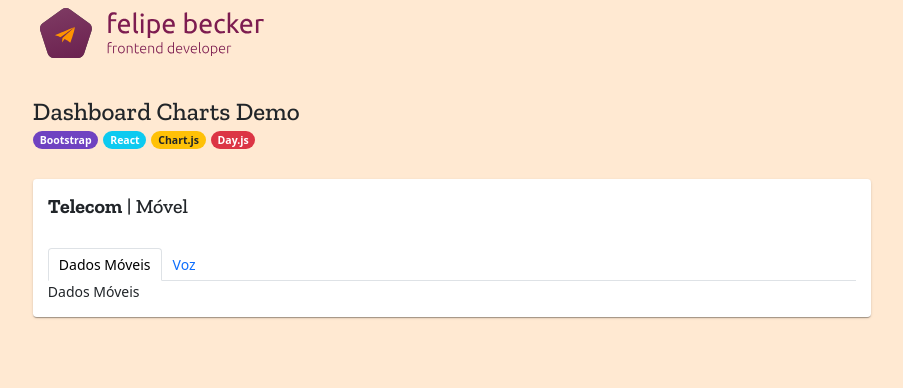
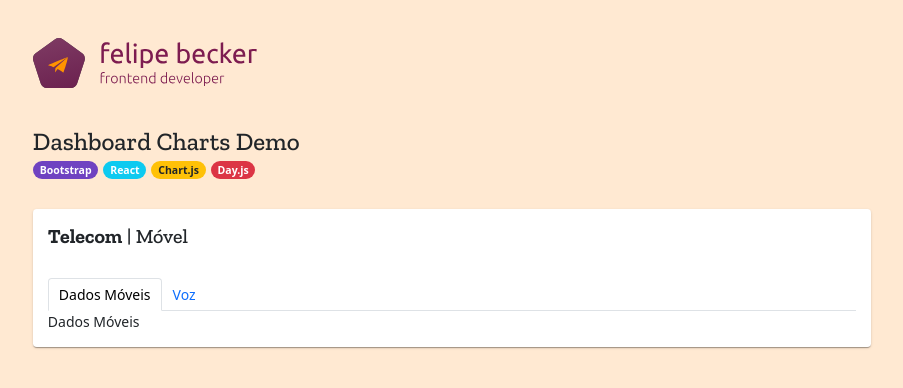
Before and after one commit to ofelipebecker/dashboard-charts-demo, a React (Vite) app: page / in a window 1280 px wide. Shown: the top 388 px of the page, without its empty margins (188-1091 px from the left). Built offline with nearby package versions, Linux system fonts and the light colour scheme.

Commit message:
ui: adjust TopNav spacing with margin and padding utilities
Issue: DCD-2601A

```diff
--- a/src/components/TopNav.jsx
+++ b/src/components/TopNav.jsx
@@ -5,8 +5,8 @@ import logo from './../assets/images/logo-horizontal-purple-en.svg';
 
 const TopNav = () => {
   return (
-    <Navbar expand="lg">
-      <Container>
+    <Navbar expand="lg" className='mt-5'>
+      <Container className='p-0'>
         <Navbar.Brand href="/">
           <img
             src={logo}
```
